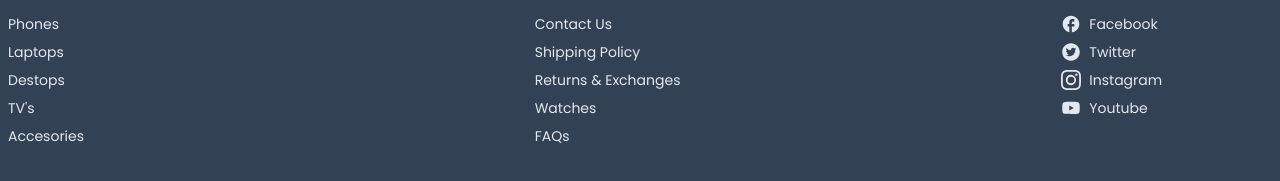
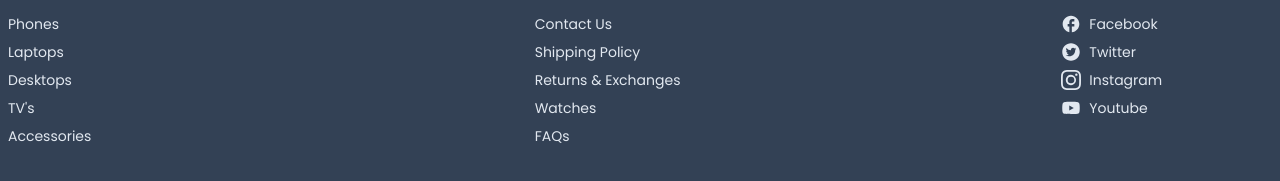
Before and after one commit to Cristian-DW/e-commerce, a Next.js app: page / in a window 1280 px wide. Shown: the part 899-1080 px from the top of the page. Built offline with nearby package versions, Linux system fonts and the light colour scheme; a web font is replaced by a local one.

Commit message:
Update Footer.tsx

```diff
--- a/app/components/footer/Footer.tsx
+++ b/app/components/footer/Footer.tsx
@@ -1,25 +1,37 @@
 import Container from "../Container";
 import Link from "next/link";
 import FooterList from "./FooterList";
-import {MdFacebook} from "react-icons/md"
-import {BsInstagram} from "react-icons/bs"
+import { MdFacebook } from "react-icons/md";
+import { BsInstagram } from "react-icons/bs";
 import { AiFillTwitterCircle, AiFillYoutube } from "react-icons/ai";
 
-
-
+/**
+ * Footer Component
+ *
+ * This component renders the footer section of the webpage, which includes
+ * various links to shop categories, customer services, and social media profiles.
+ *
+ * @component
+ * @returns {JSX.Element} The rendered footer component
+ * @example
+ * return <Footer />
+ */
 const Footer = () => {
   return (
     <footer className="bg-slate-700 py-4 text-slate-200 text-sm mt-16">
       <Container>
         <div className="flex flex-col md:flex-row justify-between pt-16 pb-8">
+          {/* List of shop categories */}
           <FooterList>
             <h3 className="text-base font-bold mb-2">Shop Categories</h3>
             <Link href="#">Phones</Link>
             <Link href="#">Laptops</Link>
-            <Link href="#">Destops</Link>
+            <Link href="#">Desktops</Link>
             <Link href="#">TV's</Link>
-            <Link href="#">Accesories</Link>
+            <Link href="#">Accessories</Link>
           </FooterList>
+
+          {/* List of customer service links */}
           <FooterList>
             <h3 className="text-base font-bold mb-2">Customer Services</h3>
             <Link href="#">Contact Us</Link>
@@ -28,6 +40,8 @@ const Footer = () => {
             <Link href="#">Watches</Link>
             <Link href="#">FAQs</Link>
           </FooterList>
+
+          {/* List of social media links */}
           <FooterList>
             <h3 className="text-base font-bold mb-2">Follow Us</h3>
             <Link href="#" className="flex items-center gap-2">
```
